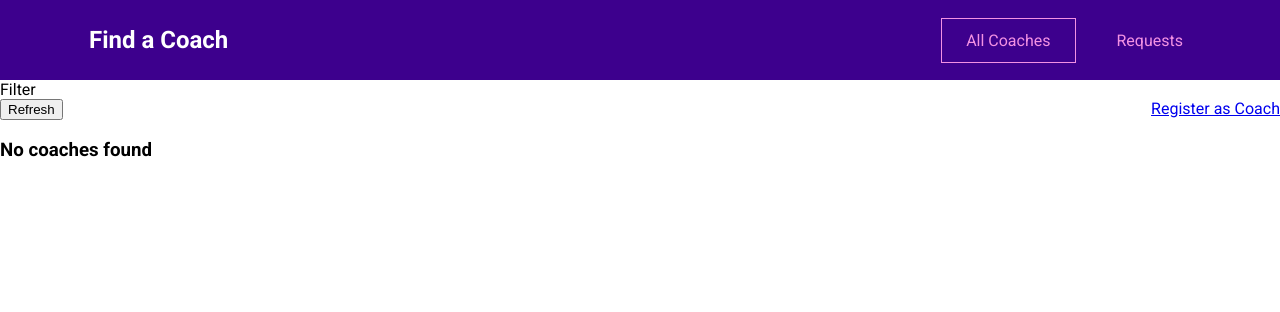
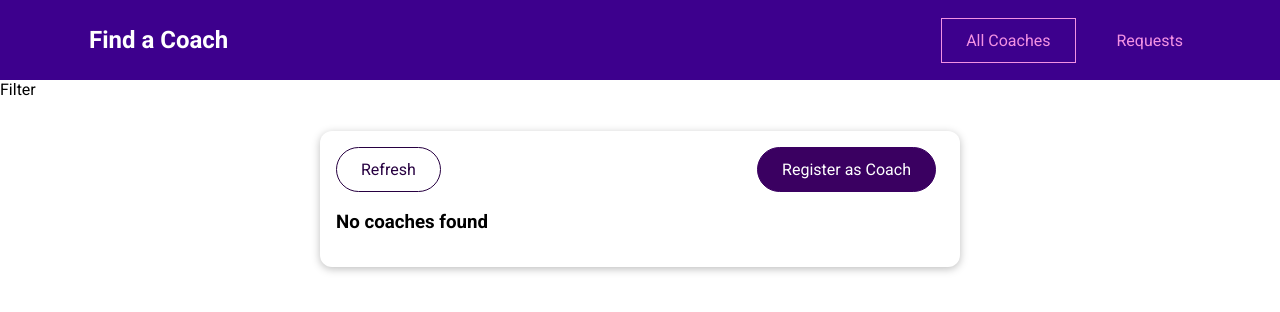
Before and after one commit to AvaCode69/finding-coach, a Vue app: page /coaches in a window 1280 px wide. Shown: the top 312 px of the page. Built offline with nearby package versions, Linux system fonts and the light colour scheme.

Commit message:
Adding a Couple of Base Components

```diff
--- a/src/components/coaches/CoachItem.vue
+++ b/src/components/coaches/CoachItem.vue
@@ -1,19 +1,20 @@
 <template>
   <li>
     <h3>{{ fullName }}</h3>
-    <h4>${{ rate }}/hour</h4>
-    <div>
-      <span v-for="area in areas" :key="area">{{ area }}</span>
-    </div>
+    <h4>${{ coachInfo.hourlyRate }}/hour</h4>
+    <base-badge v-for="area in coachInfo.areas" :key="area" :type="area" :title="area">
+    </base-badge>
     <div class="actions">
-      <router-link :to="coachContactLink">Contact</router-link>
-      <router-link :to="coachDetailsLink">View Details</router-link>
+      <base-button mode="outline" link :to="coachContactLink">Contact</base-button>
+      <base-button link :to="coachDetailsLink">View Details</base-button>
     </div>
   </li>
 </template>
 
 <script>
+import BaseBadge from '../ui/BaseBadge.vue'
 export default {
+  components: { BaseBadge },
   props: {
     coachInfo: {
       type: Object,
--- /dev/null
+++ b/src/components/ui/BaseBadge.vue
@@ -0,0 +1,37 @@
+<template>
+  <span class="badge" :class="type">
+    {{ title }}
+  </span>
+</template>
+
+<script>
+export default {
+  props: ['title', 'type']
+}
+</script>
+
+<style scoped>
+.badge {
+  background-color: #ccc;
+  color: #252525;
+  border-radius: 30px;
+  padding: 0.5rem 1.5rem;
+  display: inline-block;
+  margin-right: 0.5rem;
+}
+
+.frontend {
+  background-color: #3d008d;
+  color: white;
+}
+
+.backend {
+  background-color: #71008d;
+  color: white;
+}
+
+.career {
+  background-color: #8d006e;
+  color: white;
+}
+</style>
--- /dev/null
+++ b/src/components/ui/BaseButton.vue
@@ -0,0 +1,73 @@
+<template>
+  <button v-if="!link" :class="mode">
+    <slot></slot>
+  </button>
+  <router-link v-else :to="to" :class="mode">
+    <slot></slot>
+  </router-link>
+</template>
+
+<script>
+export default {
+  props: {
+    mode: {
+      type: String,
+      required: false,
+      default: null
+    },
+    link: {
+      type: Boolean,
+      required: false,
+      default: false
+    },
+    to: {
+      type: String,
+      required: false,
+      default: '/'
+    }
+  }
+}
+</script>
+
+<style scoped>
+button,
+a {
+  text-decoration: none;
+  padding: 0.75rem 1.5rem;
+  font: inherit;
+  background-color: #3a0061;
+  border: 1px solid #3a0061;
+  color: white;
+  cursor: pointer;
+  border-radius: 30px;
+  margin-right: 0.5rem;
+  display: inline-block;
+}
+
+a:hover,
+a:active,
+button:hover,
+button:active {
+  background-color: #270041;
+  border-color: #270041;
+}
+
+.flat {
+  background-color: transparent;
+  color: #3a0061;
+  border: none;
+}
+
+.outline {
+  background-color: transparent;
+  border-color: #270041;
+  color: #270041;
+}
+
+.flat:hover,
+.flat:active,
+.outline:hover,
+.outline:active {
+  background-color: #edd2ff;
+}
+</style>
--- /dev/null
+++ b/src/components/ui/BaseCard.vue
@@ -0,0 +1,15 @@
+<template>
+  <div class="card">
+    <slot></slot>
+  </div>
+</template>
+
+<style scoped>
+.card {
+  border-radius: 12px;
+  box-shadow: 0 2px 8px rgba(0, 0, 0, 0.26);
+  padding: 1rem;
+  margin: 2rem auto;
+  max-width: 40rem;
+}
+</style>
--- a/src/pages/coaches/CoachesList.vue
+++ b/src/pages/coaches/CoachesList.vue
@@ -1,23 +1,30 @@
 <template>
   <section>Filter</section>
+  <base-card>
     <section>
       <div class="controls">
-      <button>Refresh</button>
-      <router-link to="/register">Register as Coach</router-link>
+        <base-button mode="outline">Refresh</base-button>
+        <base-button link to="/register">Register as Coach</base-button>
       </div>
       <ul v-if="hasCoaches">
         <coach-item v-for="coach in filterCoaches" :key="coach.id" :coachInfo="coach"></coach-item>
       </ul>
       <h3 v-else>No coaches found</h3>
     </section>
+  </base-card>
 </template>
 
 <script>
+import BaseCard from '@/components/ui/BaseCard.vue'
 import { mapGetters } from 'vuex'
 import CoachItem from '../../components/coaches/CoachItem.vue'
+import BaseButton from '@/components/ui/BaseButton.vue'
+
 export default {
   components: {
-    CoachItem
+    CoachItem,
+    BaseCard,
+    BaseButton
   },
   computed: {
     filterCoaches() {
```
Also changed, not shown: src/main.js (+8 -1 lines). Lines whose indentation alone changed are shown as unchanged.
